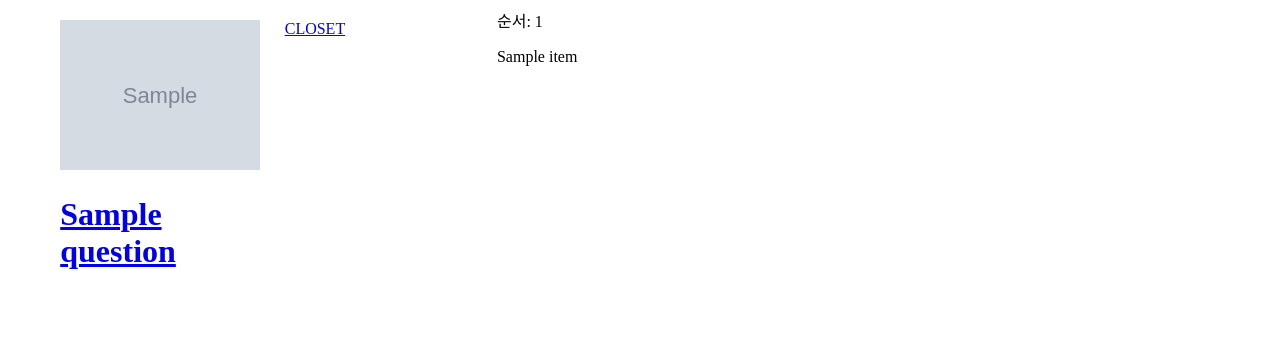
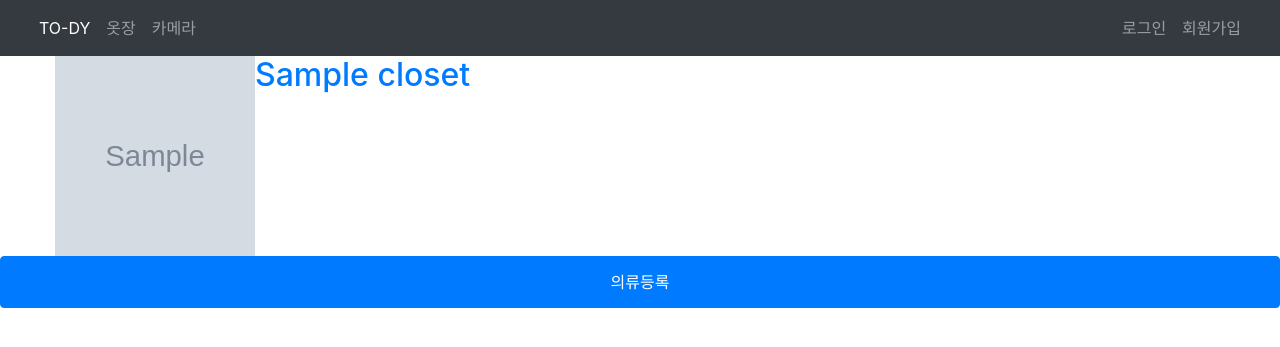
Before and after one commit to jeongseongeoop/Iot3_6, a Django app: template templates/closet/closet_list.html in a window 1280 px wide. Shown: the top 347 px of the page. Run offline with Django 3.2, Linux system fonts and the light colour scheme; the template is opened without the code that fills it: most values are stand-ins (such as "Sample title", 1, 10 or a date in 2020); grey boxes marked "Sample" are stand-in pictures; some libraries are stand-ins or nearby versions.

Commit message:
옷장 수정

```diff
--- a/templates/base.html
+++ b/templates/base.html
@@ -5,47 +5,40 @@
     <head>
         <meta charset="utf-8">
         <meta name="viewport" content="width=device-width, initial-scale=1, shrink-to-fit=no">
-        <link rel="stylesheet" type="text/css" href="{% static 'bootstrap.min.css' %}">
-        <link rel="stylesheet" type="text/css" href="{% static 'style.css' %}">
-
+            <link rel="stylesheet" type="text/css" href="{% static 'bootstrap.min.css' %}">
+            <link rel="stylesheet" type="text/css" href="{% static 'style.css' %}">
         <script src="{% static 'jquery-3.6.0.min.js' %}"></script>
-
         <!-- Bootstrap JS -->
         <script src="{% static 'bootstrap.min.js' %}"></script>
+        <!-- maxcdn -->
 
         <title>TO-DY</title>
     </head>
         <body>
-        {% include "navbar.html" %}
         <!-- 기본 템플릿 안에 삽입될 내용 Start -->
-        <div class="p-5 bg-primary text-white text-center">
-        <h1>My First Bootstrap 5 Page</h1>
-        <p>Resize this responsive page to see the effect!</p>
-        </div>
 
         <nav class="navbar navbar-expand-sm bg-dark navbar-dark">
         <div class="container-fluid">
             <ul class="navbar-nav">
             <li class="nav-item">
-                <a class="nav-link active" href="#">Active</a>
+                <a class="nav-link active" href="#">TO-DY</a>
             </li>
             <li class="nav-item">
-                <a class="nav-link" href="#">Link</a>
+                <a class="nav-link" href="{% url 'closet:index' %}">옷장</a>
             </li>
             <li class="nav-item">
-                <a class="nav-link" href="#">Link</a>
-            </li>
-            <li class="nav-item">
-                <a class="nav-link disabled" href="#">Disabled</a>
+                <a class="nav-link" href="#">카메라</a>
             </li>
             </ul>
-        </div>
+            <ul class="navbar-nav">
+                {% if user.is_authenticated %}
+                <a class="nav-link" href="{% url 'login:logout' %}">
+                {{ user.username }} (로그아웃)</a>
+                    {% else %}
+                    <a class="nav-link" href="{% url 'login:login' %}">로그인</a>
+                    <li class="nav-item "><a class="nav-link" href="{% url 'login:signup' %}">회원가입</a></li>
+                {% endif %}
+            </ul>
         </nav>
-
-
-        <div class="mt-5 p-4 bg-dark text-white text-center">
-        <p>Footer</p>
-        </div>
-
 </html>
 {% endblock%}
--- a/templates/closet/closet_list.html
+++ b/templates/closet/closet_list.html
@@ -1,36 +1,20 @@
-{% extends 'base.html' %}
 {% block content %}
-<style>
-    ul{
-        list-style: none;
-    }
-    li{
-        float: left;
-        margin: 1%;
-        width: 200px;
-    }
-</style>
-    {% if closet_list %} <!-- 조건문 1 -->
+
+{% include "base.html" %}
+
+{% if closet_list %} <!-- 조건문 1 -->
     <div class="col-xl">
-    <ul >
+    <ul>
         {% for Closet in closet_list %} <!-- elif 조건문 2 -->
         <li>
             <a href="{% url 'closet:detail' Closet.id %}">
-                <img src = "{{ closet.mainphoto.url }}" alt="" width="200px" class="mx-auto d-block img">
-                <h1 class="h2">{{ question.subject }}</h1>
+                <img src = "{{ closet.mainphoto.url}}" alt="" width="200px" height="200px" class="mx-auto d-block img" style="float: left; margin:0     2%;">
+                <h1 class="h2">{{ closet.subject }}</h1>
             </a>
             <!-- views detail(request, closet_id) -->
         </li>
         {% endfor %}
-        <li><a href="{% url 'closet:closet_create' %}" class="btn btn-primary btn-block ">CLOSET</a></li>
+        {% endif %}
     </ul>
-    </div>
-    {% else %} <!-- 나머지 -->
-    <p>질문이 없습니다.</p>
-    {% endif %}
-
-    {% for item in list %}
-    <p>순서: {{ forloop.counter }} </p> <!-- 객체속성 1부터 표시 -->
-    <p>{{ item }}</p>
-    {% endfor %}
+    </div><a href="{% url 'closet:closet_create' %}" class="col-sm btn btn-primary block"><button class="col-sm btn btn-primary block">의류등록</button></a>
 {% endblock %}
```
Also changed, not shown: templates/closet/closet_detail.html (+3 -4 lines), templates/closet/closet_form.html (+11 -12 lines).
